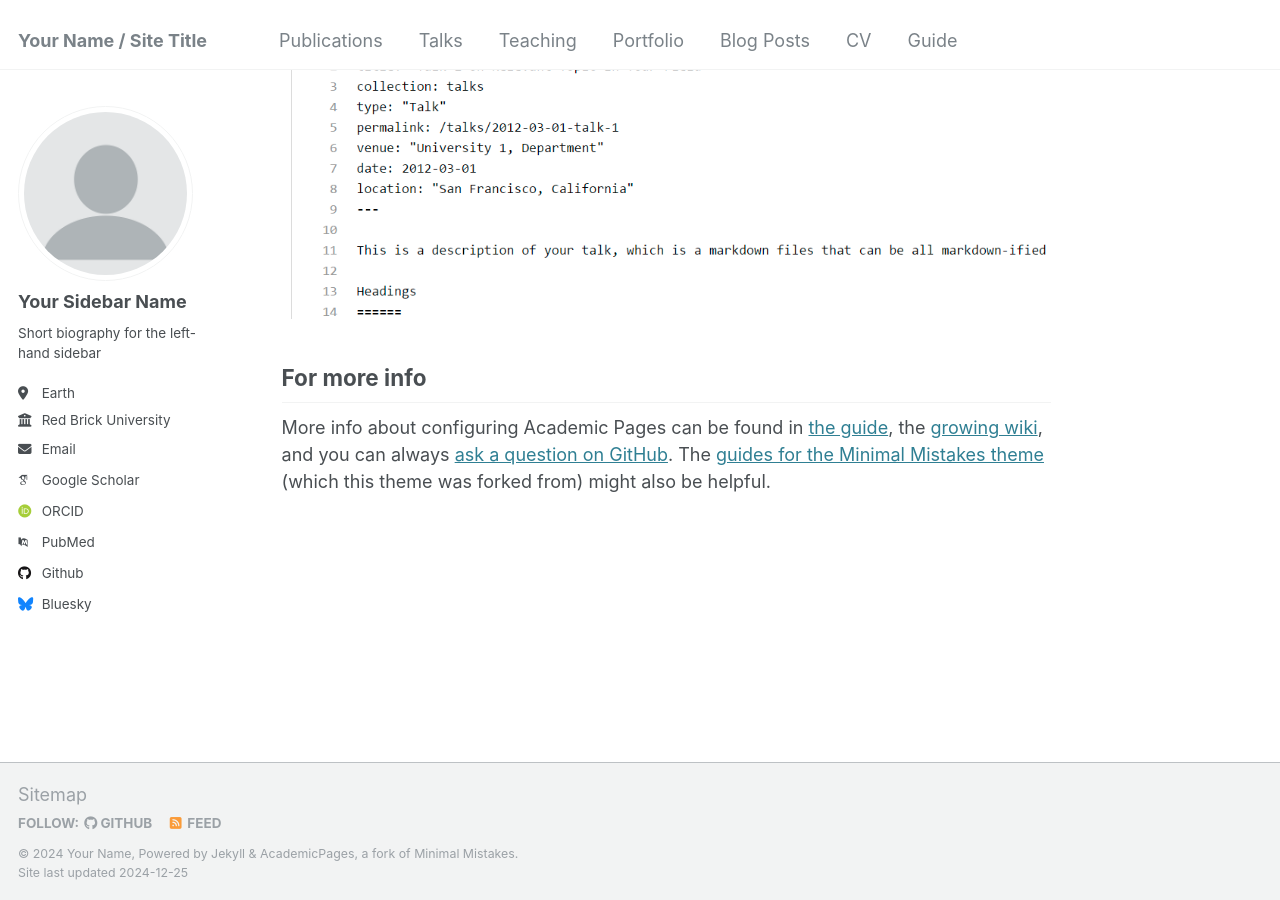
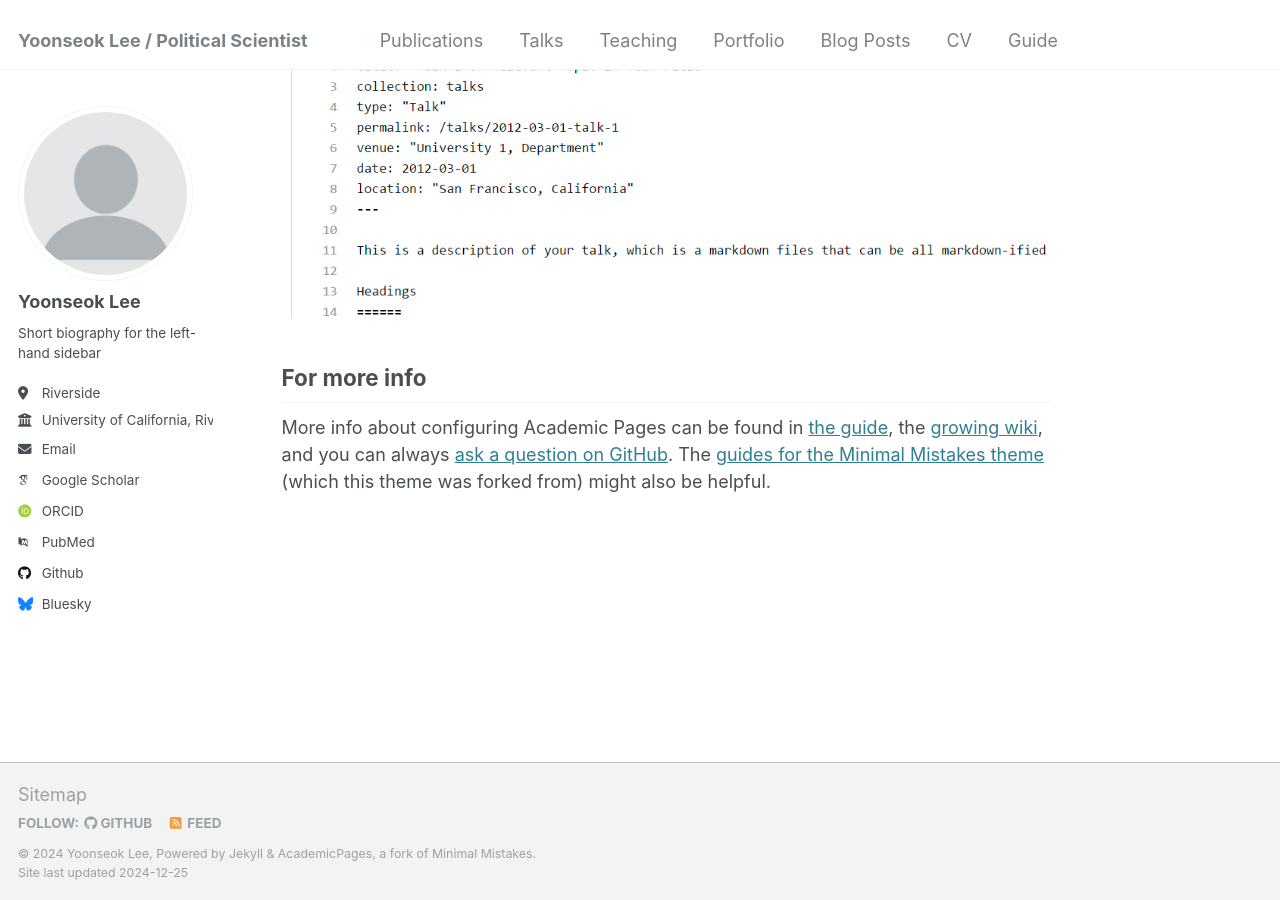
Before and after one commit to lee-yoonseok/lee-yoonseok.github.io, a Jekyll site: the page built from _pages/about.md, in a window 1280 px wide and 900 px high, scrolled down 2643 px. Built offline with Jekyll 4.4.1, drawn with Linux system fonts in a browser that asks for light colours; some web fonts are replaced.

Commit message:
Update _config.yml

```diff
--- a/_config.yml
+++ b/_config.yml
@@ -8,9 +8,9 @@
 
 # Basic Site Settings
 locale                   : "en-US"
-title                    : "Your Name / Site Title"
+title                    : "Yoonseok Lee / Political Scientist"
 title_separator          : "-"
-name                     : &name "Your Name"
+name                     : &name "Yoonseok Lee"
 description              : &description "personal description"
 url                      : https://academicpages.github.io # the base hostname & protocol for your site e.g. "https://[your GitHub username].github.io"
 baseurl                  : "" # the subpath of your site, e.g. "/blog"
@@ -22,13 +22,13 @@ repository               : "academicpages/academicpages.github.io"
 author:
   # Biographic information
   avatar           : "profile.png"
-  name             : "Your Sidebar Name"
+  name             : "Yoonseok Lee"
   pronouns         : # example: "she/her"
   bio              : "Short biography for the left-hand sidebar"
-  location         : "Earth"
-  employer         : "Red Brick University"
+  location         : "Riverside"
+  employer         : "University of California, Riverside"
   uri              : # URL
-  email            : "none@example.org"
+  email            : "ylee371@ucr.edu"
 
   # Academic websites
   arxiv            : # URL - Update with the correct link to your profile
```
